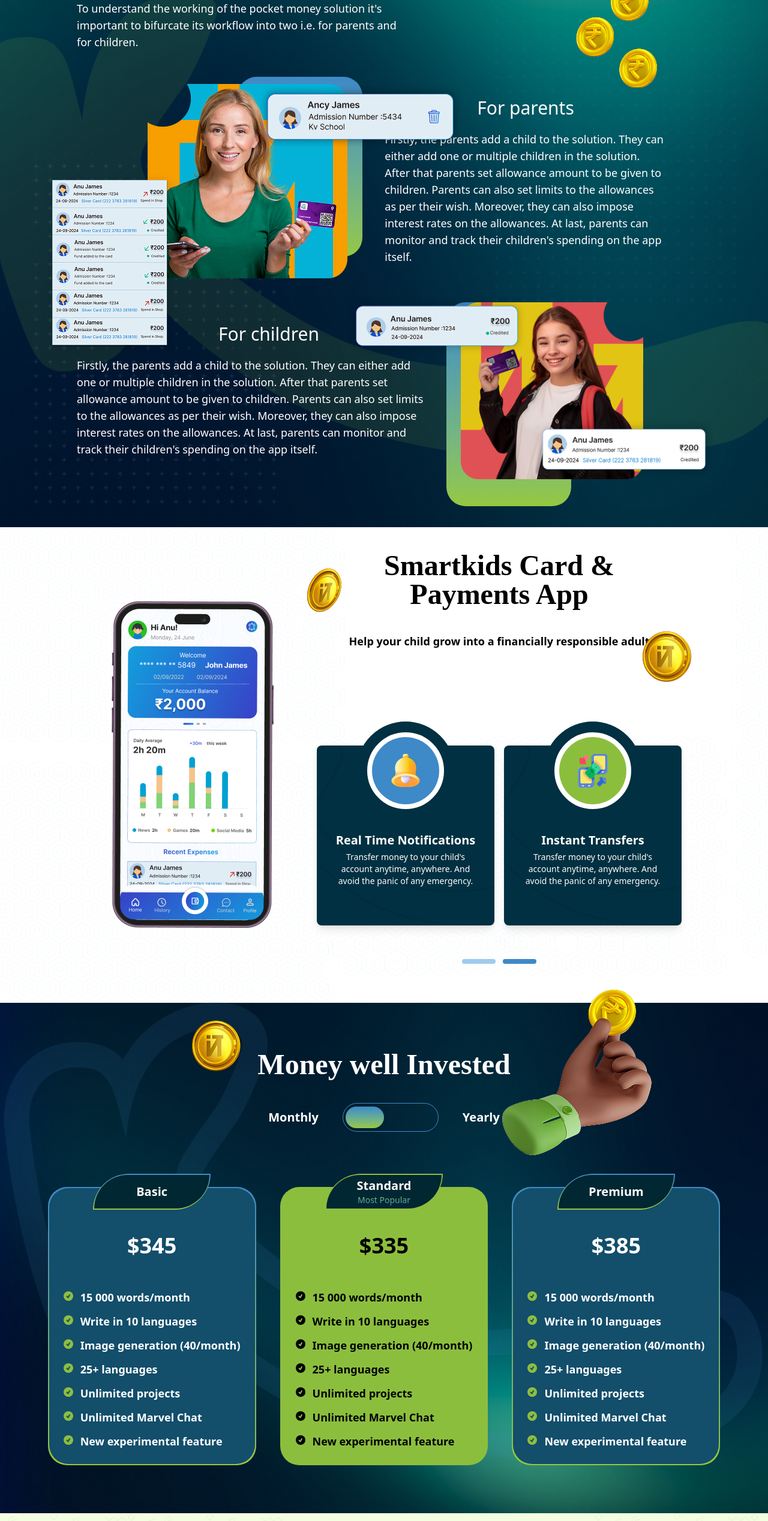
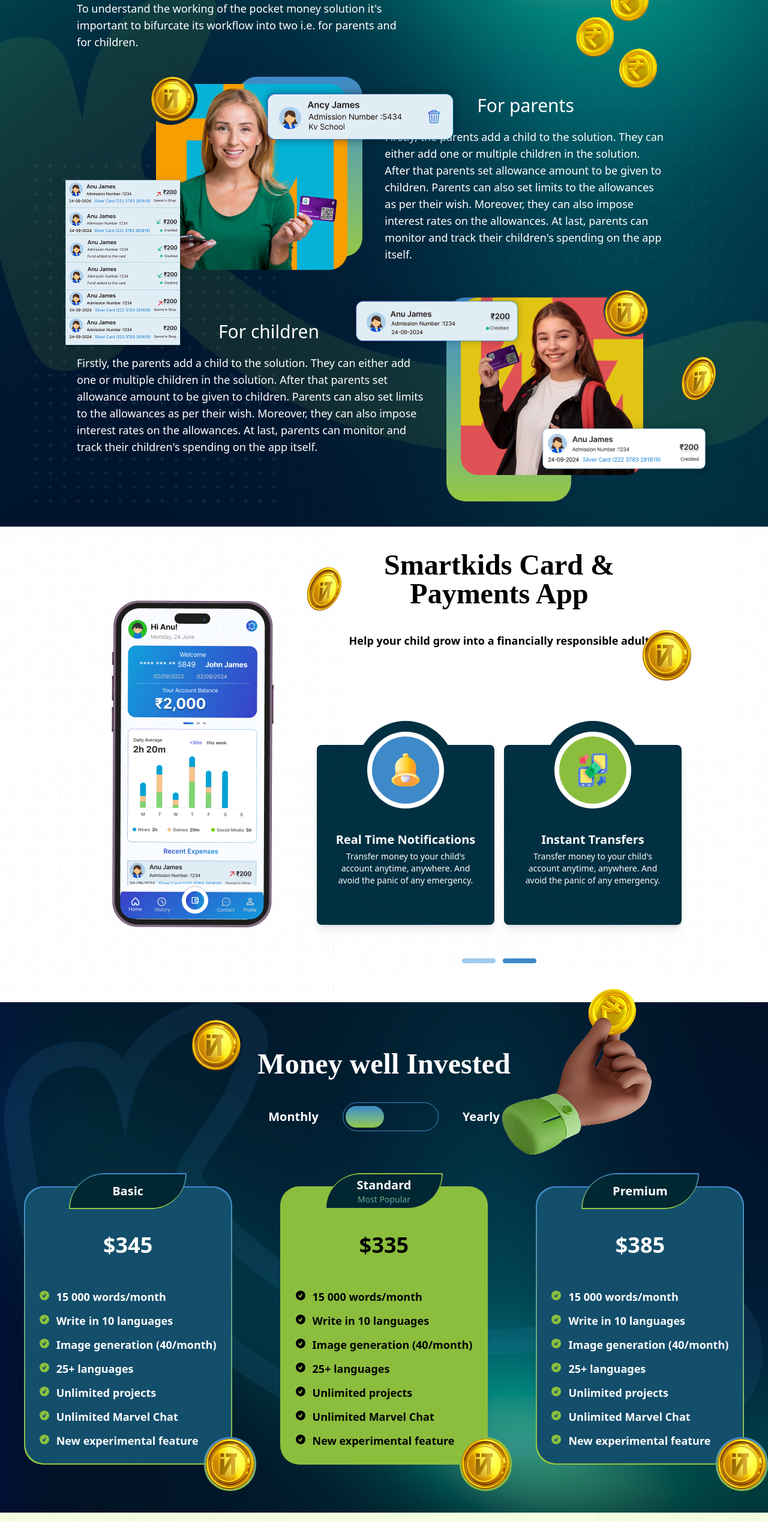
Before and after one commit to MuhammedJasirv/smartkids, a React (Vite) app: page / in a window 1280 px wide. Shown: the part 1740-4276 px from the top of the page at 60% size. Built offline with nearby package versions, Linux system fonts and the light colour scheme.

Commit message:
add coings for the how to work

```diff
--- a/src/components/home/howitwork/Howitwork.jsx
+++ b/src/components/home/howitwork/Howitwork.jsx
@@ -11,6 +11,8 @@
 import Transaction from "../../../assets/images/home/how it work/Transaction.png";
 import TransactionSilver from "../../../assets/images/home/how it work/TransactionSilverCard.png";
 import IdCard from "../../../assets/images/home/how it work/IdCard.png";
+import Coin1 from "../../../assets/images/home/how it work/coins/1.png";
+import Coin2 from "../../../assets/images/home/how it work/coins/2.png";
 const Howitwork = () => {
   // Animation variants
   const containerVariants = {
@@ -81,6 +83,14 @@
       className="bg-no-repeat bg-cover bg-center pb-10 relative"
       style={{ backgroundImage: `url(${Home})` }}
     >
+      <div>
+        <motion.img
+          src={Coin2}
+          variants={imageVariants}
+          alt=""
+          className="absolute  hidden lg:flex right-[5%] bottom-[20%]"
+        />
+      </div>
       {/* Hand image with animation */}
       <motion.img
         src={Hand}
@@ -135,12 +145,23 @@
             />
 
             {/* Main image (on top) */}
+            <div className="relative inline-block">
+              {/* Offer tag (coin) */}
+              <motion.img
+                src={Coin1}
+                alt="offer"
+                variants={imageVariants}
+                className="absolute -top-3 -left-3 w-10 xs:w-12 xs:-left- xs:-top-3 sm:w-12 sm:-left-1 sm:-top-1 md:w-14 md:-left-2 md:-top-3 lg:w-18 xl:w-18"
+              />
+
+              {/* Main product image */}
               <motion.img
                 src={ImgOne}
-              alt=""
-              className="relative z-10 w-40 xs:w-48 sm:w-56 md:w-64 lg:w-72 xl:w-auto"
+                alt="product"
+                className="relative z-10 w-40 xs:w-48 sm:w-56 md:w-64 lg:w-72 xl:w-80"
                 variants={imageVariants}
               />
+            </div>
 
             {/* IdCard overlay (above gradient but behind ImgOne) */}
             <motion.div
@@ -216,7 +237,6 @@
 
         <div className="w-full lg:w-[30%] flex justify-center lg:pr-20 order-1 lg:order-2">
           <div className="relative p-3 mt-6 lg:mt-0 lg:p-0">
-
             {/* Gradient Background */}
             <motion.div
               className="bg-gradient-to-b from-[#3E89C8] to-[#95C83E]
@@ -227,12 +247,23 @@
             />
 
             {/* Main Image */}
+            <div className="relative inline-block">
+              {/* Offer tag (coin) */}
+              <motion.img
+                src={Coin1}
+                alt="offer"
+                variants={imageVariants}
+                className="absolute -top-3 -right-3 w-10 xs:w-12 xs:-right-3 xs:-top-3 sm:w-12 sm:-right-1 sm:-top-1 md:w-14 md:-right-2 md:-top-3 lg:w-18 xl:w-18"
+              />
+
+              {/* Main product image */}
               <motion.img
                 src={ImgTwo}
+                alt="product"
                 className="relative z-10 w-40 xs:w-48 sm:w-56 md:w-64 lg:w-72 xl:w-80 max-w-full"
-      alt=""
                 variants={imageVariants}
               />
+            </div>
 
             {/* Transaction Icon */}
             <motion.img
@@ -256,10 +287,8 @@
               animate={childSectionInView ? { y: 0, opacity: 1 } : {}}
               transition={{ delay: 0.4 }}
             />
-
           </div>
         </div>
-
       </motion.div>
     </div>
   );
--- a/src/components/home/priceing/Priceing.jsx
+++ b/src/components/home/priceing/Priceing.jsx
@@ -135,9 +135,9 @@
           src={Hand}
           alt=""
           initial="hidden"
-          animate={containerInView ? "visible" : "hidden"}
-          variants={containerVariants}
-          className="absolute right-[10%] -top-11 "
+          animate={cardsInView ? "visible" : "hidden"}
+          variants={itemVariants}
+          className="absolute right-[10%] -top-11 lg:flex hidden"
         />
       </div>
       {/* Header section with title and toggle */}
@@ -172,7 +172,7 @@
       {/* Pricing cards section */}
       <motion.div
         ref={cardsRef}
-        className="flex justify-center gap-10 mt-10 md:mt-18 px-4 flex-wrap"
+        className="flex justify-center gap-10 lg:gap-20 mt-10 md:mt-18 px-4 flex-wrap"
         initial="hidden"
         animate={cardsInView ? "visible" : "hidden"}
         variants={containerVariants}
@@ -255,8 +255,19 @@
   };
 
   return (
-    <div className="flex justify-center mt-5">
+    <div className="flex justify-center mt-5 relative">
       {/* Outer border wrapper */}
+      {/* <div style={getBorderStyle()}  className=" bg-transparent border p-2  absolute -bottom-11 rounded-full -right-10 ">
+
+      </div> */}
+      <div
+        style={getBorderStyle()}
+        className="p-[3px] rounded-full absolute -bottom-11 z-20 -right-10"
+      >
+        <div className="bg-transparent rounded-full ">
+          <img src={Coin1} alt="" />
+        </div>
+      </div>
       <motion.div
         className="p-[2px] rounded-4xl"
         style={getBorderStyle()}
```
Lines whose indentation alone changed are shown as unchanged.
